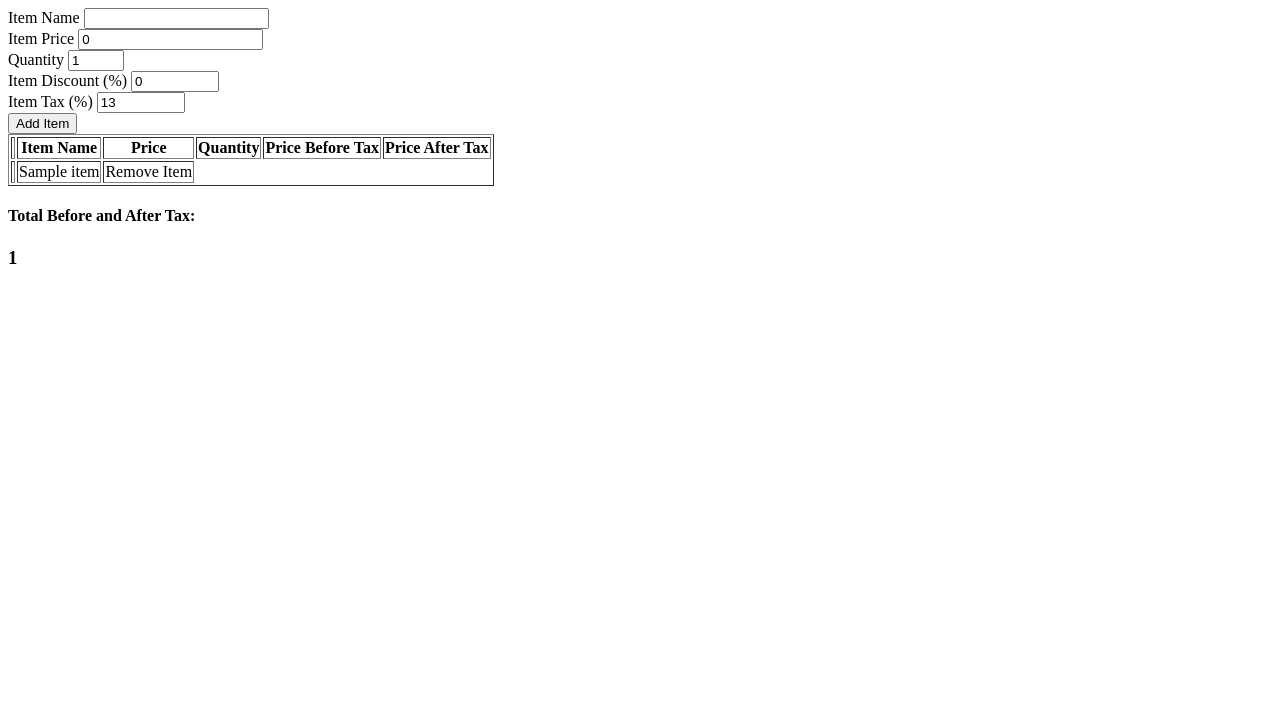
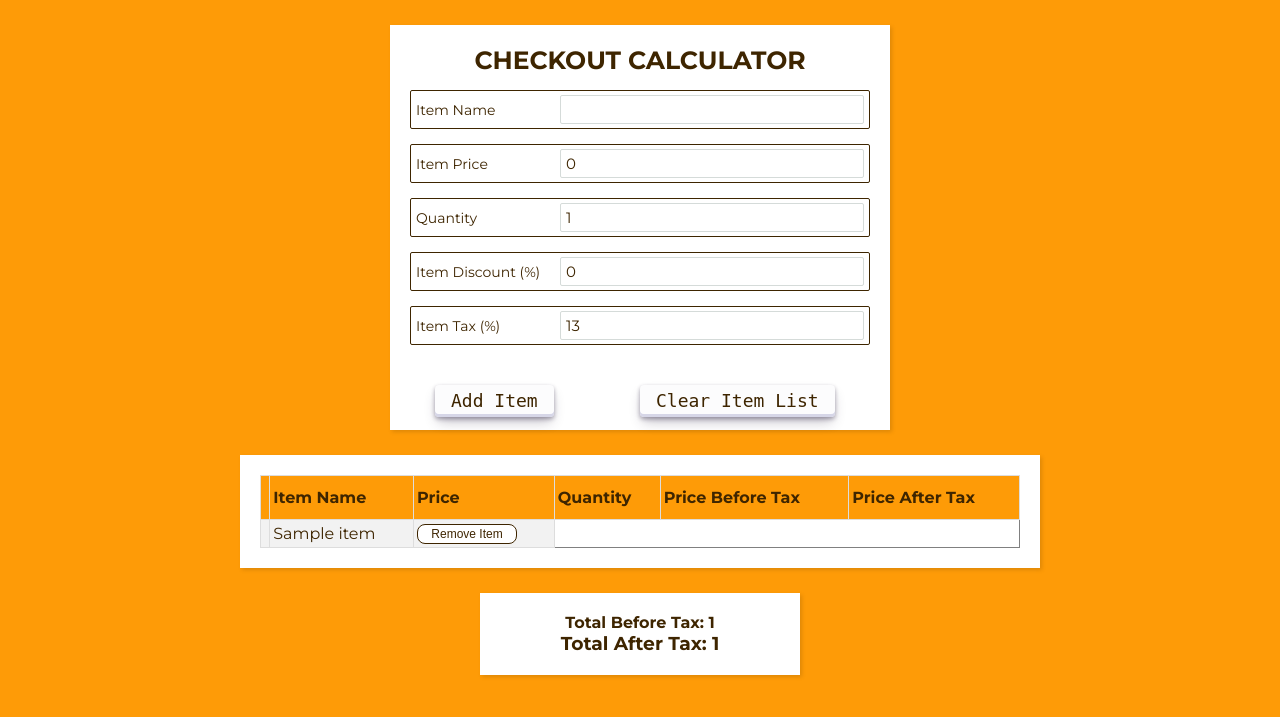
Before and after one commit to csc301-fall-2022/assignment-2-101-agamjot-saini, a Flask app: template app/templates/checkout.html in a window 1280 px wide. Shown: the top 717 px of the page. Run offline with Flask 2, Linux system fonts and the light colour scheme; the template is opened without the code that fills it: most values are stand-ins (such as "Sample title", 1, 10 or a date in 2020).

Commit message:
Rough Demo Version of app completed

```diff
--- a/app/server.py
+++ b/app/server.py
@@ -24,7 +24,7 @@ def Calculate():
         discount = float(request.form.get("discount"))
         tax = float(request.form.get("tax"))
 
-        item_cost_before_tax = quantity*round(( price - (price)*(discount/100) ), 2 )
+        item_cost_before_tax = round(quantity*round(( price - (price)*(discount/100) ), 2 ), 2)
         item_cost_after_tax = round(item_cost_before_tax * (1 + (tax/100)), 2)
 
         # global before_tax
@@ -61,29 +61,42 @@ def Calculate():
 
         # item_list.append(before_tax)
         # item_list.append(after_tax)
+        return render_template('checkout.html', info=item_list, total_bill=(round(before_tax, 2), round(after_tax, 2)))
 
     # item_list_index = len(item_list)
 
-    # if i >= 5:
-    return render_template('checkout.html', info=item_list, total_bill=(before_tax, after_tax))
+    return render_template('checkout.html', info=item_list, total_bill=(round(before_tax, 2), round(after_tax, 2)))
     # else:
     #     return render_template('checkout.html')
 
-# @app.route('/remove', methods=['POST', 'GET'])
-# def removeItem(i):
-#     bt = item_list[i].quantity*round(( item_list[i].price - (item_list[i].price)*(item_list[i].discount/100) ), 2 )
-#     at = round(bt * (1 + (item_list[i].tax/100)), 2)
-#     before_tax -= bt
-#     aftertax -= at
-#     item_list.pop(i)
+@app.route('/remove', methods=['POST', 'GET'])
+def removeItem(i):
+    if request.method=='POST' and request.form:
+        global item_list
+        bt = item_list[i].quantity*round(( item_list[i].price - (item_list[i].price)*(item_list[i].discount/100) ), 2 )
+        at = round(bt * (1 + (item_list[i].tax/100)), 2)
+        global before_tax
+        before_tax -= bt
+        global after_tax
+        after_tax -= at
+        item_list.pop(i)
+    return render_template('checkout.html', total_bill=(before_tax, after_tax), info=item_list)
+
 
 #     return render_template('checkout.html', info=item_list, total_bill=(before_tax, after_tax))
-# @app.route('/total', methods=['POST', 'GET'])
-# def calculateTotal():
-#     # total = []
-#     # total.append(before_tax)
-#     # total.append(after_tax)
-#     return render_template('checkout.html', total_bill=(before_tax, after_tax), info=item_list)
+@app.route('/reset', methods=['POST', 'GET'])
+def clear():
+    global item_list
+    item_list = []
+
+    global before_tax
+    before_tax = 0.0
+    global after_tax
+    after_tax = 0.0
+
+    global i
+    i = 0
+    return render_template('checkout.html', total_bill=(before_tax, after_tax), info=item_list)
 
 
 
--- /dev/null
+++ b/app/static/style.css
@@ -0,0 +1,271 @@
+@import url('https://fonts.googleapis.com/css?family=Montserrat:400,700&display=swap');
+
+*{
+  margin: 0;
+  padding: 0;
+  box-sizing: border-box;
+  font-family: 'Montserrat', sans-serif;
+}
+body{
+  background: #fe9b07;
+  padding: 0 10px;
+}
+.wrapper{
+  max-width: 500px;
+  width: 100%;
+  background: #fff;
+  margin: 25px auto;
+  box-shadow: 2px 2px 4px rgba(0,0,0,0.125);
+  padding: 20px;
+}
+
+.wrapper2{
+    max-width: 800px;
+    width: 100%;
+    background: #fff;
+    margin: 25px auto;
+    box-shadow: 2px 2px 4px rgba(0,0,0,0.125);
+    padding: 20px;
+}
+
+.wrapper3{
+    max-width: 320px;
+    width: 100%;
+    color: rgb(62, 37, 0);
+    background: #fff;
+    margin: 25px auto;
+    box-shadow: 2px 2px 4px rgba(0,0,0,0.125);
+    padding: 20px;
+}
+
+
+/* some code taken from: https://www.w3schools.com/css/tryit.asp?filename=trycss_table_fancy */
+.list {
+  font-family: 'Montserrat', sans-serif;
+  border-collapse: collapse;
+  width: 100%;
+}
+
+.list td, .list th {
+  border: 1px solid #ddd;
+  padding: 3px;
+  color: rgb(62, 37, 0);
+
+}
+
+.list tr:nth-child(even){background-color: #f2f2f2;   color: rgb(62, 37, 0);}
+
+.list tr:hover {background-color: #ddd;   color: rgb(62, 37, 0);}
+
+.list th {
+  padding-top: 12px;
+  padding-bottom: 12px;
+  text-align: left;
+  background-color: #fe9b07;
+  color: rgb(62, 37, 0);
+}
+
+.wrapper .title{
+  font-size: 25px;
+  font-weight: 700;
+  margin-bottom: 15px;
+  color: rgb(62, 37, 0);
+  text-transform: uppercase;
+  text-align: center;
+}
+
+.wrapper .form{
+  width: 100%;
+}
+
+.wrapper .form .inputfield{
+  margin-bottom: 15px;
+  display: flex;
+  align-items: center;
+}
+
+.wrapper .form .inputfield label{
+   width: 200px;
+   color: rgb(62, 37, 0);
+   margin-right: 10px;
+   font-size: 14px;
+}
+
+.wrapper .form .inputfield .input,
+.wrapper .form .inputfield {
+  width: 100%;
+  outline: none;
+  border: 1px solid #d5dbd9;
+  font-size: 15px;
+  color: rgb(62, 37, 0);
+  padding: 4px 5px;
+  border-radius: 2px;
+  transition: all 0.3s ease;
+}
+
+.wrapper .form .inputfield .custom_select{
+  position: relative;
+  width: 100%;
+  height: 37px;
+}
+
+.wrapper .form .inputfield .custom_select:before{
+  content: "";
+  position: absolute;
+  top: 12px;
+  right: 10px;
+  border: 8px solid;
+  border-color: #d5dbd9 transparent transparent transparent;
+  pointer-events: none;
+}
+
+.wrapper .form .inputfield .custom_select select{
+  -webkit-appearance: none;
+  -moz-appearance:   none;
+  appearance:        none;
+  outline: none;
+  width: 100%;
+  height: 100%;
+  border: 0px;
+  padding: 4px 5px;
+  font-size: 15px;
+  border: 1px solid #d5dbd9;
+  border-radius: 3px;
+}
+
+
+.wrapper .form .inputfield .input:focus,
+.wrapper .form .inputfield,
+.wrapper .form .inputfield .custom_select select:focus{
+  border: 1px solid rgb(62, 37, 0);
+}
+
+.wrapper .form .inputfield p{
+   font-size: 14px;
+   color: #757575;
+}
+
+
+.wrapper .form .inputfield:last-child{
+  margin-bottom: 0;
+}
+
+@media (max-width:420px) {
+  .wrapper .form .inputfield{
+    flex-direction: column;
+    align-items: flex-start;
+  }
+  .wrapper .form .inputfield label{
+    margin-bottom: 5px;
+  }
+  .wrapper .form .inputfield.terms{
+    flex-direction: row;
+  }
+}
+
+.container {
+    padding-top: 0%;
+    padding: 25px;
+}
+
+.child {
+    width: 50%;
+    float: left;
+    padding: 0px;
+}
+
+.center {
+    text-align: center;
+}
+
+.left {
+    text-align: left;
+}
+
+.right {
+    text-align: right;
+}
+
+
+/* Button 30 By Algolia -- from https://getcssscan.com/css-buttons-examples */
+/* CSS */
+.wrapper .form .button-30 {
+  align-items: center;
+  appearance: none;
+  background-color: #FCFCFD;
+  border-radius: 4px;
+  border-width: 0;
+  box-shadow: rgba(45, 35, 66, 0.4) 0 2px 4px,rgba(45, 35, 66, 0.3) 0 7px 13px -3px,#D6D6E7 0 -3px 0 inset;
+  box-sizing: border-box;
+  color: rgb(62, 37, 0);
+  cursor: pointer;
+  display: inline-flex;
+  font-family: "JetBrains Mono",monospace;
+  height: 32px;
+  justify-content: center;
+  line-height: 1;
+  list-style: none;
+  overflow: hidden;
+  padding-left: 16px;
+  padding-right: 16px;
+  position: relative;
+  text-align: left;
+  text-decoration: none;
+  transition: box-shadow .15s,transform .15s;
+  user-select: none;
+  -webkit-user-select: none;
+  touch-action: manipulation;
+  white-space: nowrap;
+  will-change: box-shadow,transform;
+  font-size: 18px;
+}
+
+.wrapper .form .button-30:focus {
+  box-shadow: #D6D6E7 0 0 0 1.5px inset, rgba(45, 35, 66, 0.4) 0 2px 4px, rgba(45, 35, 66, 0.3) 0 7px 13px -3px, #D6D6E7 0 -3px 0 inset;
+}
+
+.wrapper .form .button-30:hover {
+  box-shadow: rgba(45, 35, 66, 0.4) 0 4px 8px, rgba(45, 35, 66, 0.3) 0 7px 13px -3px, #D6D6E7 0 -3px 0 inset;
+  transform: translateY(-2px);
+}
+
+.wrapper .form .button-30:active {
+  box-shadow: #D6D6E7 0 3px 7px inset;
+  transform: translateY(2px);
+}
+
+
+/* Button 13  from https://getcssscan.com/css-buttons-examples */
+/* CSS */
+.button-13 {
+  background-color: #fff;
+  border: 1px solid rgb(62, 37, 0);
+  border-radius: 8px;
+  /* box-shadow: rgba(213, 217, 217, .5) 0 2px 5px 0; */
+  box-sizing: border-box;
+  color: rgb(62, 37, 0);
+  cursor: pointer;
+  display: inline-block;
+  font-family: "Amazon Ember",sans-serif;
+  font-size: 12px;
+  line-height: 18px;
+  padding: 0 5px 0 5px;
+  position: relative;
+  text-align: center;
+  text-decoration: none;
+  user-select: none;
+  -webkit-user-select: none;
+  touch-action: manipulation;
+  vertical-align: middle;
+  width: 100px;
+}
+
+.button-13:hover {
+  background-color: #f7fafa;
+}
+
+.button-13:focus {
+  border-color: #008296;
+  box-shadow: rgba(213, 217, 217, .5) 0 2px 5px 0;
+  outline: 0;
+}
--- a/app/templates/checkout.html
+++ b/app/templates/checkout.html
@@ -1,38 +1,64 @@
 <!DOCTYPE html>
 <html lang="en">
 <head>
+
     <meta charset="UTF-8">
     <meta http-equiv="X-UA-Compatible" content="IE=edge">
     <meta name="viewport" content="width=device-width, initial-scale=1.0">
-    <title>Document</title>
+    <title>Checkout Calculator</title>
+    <link rel="stylesheet" href="/static/style.css"/>
+
 </head>
+
 <body>
+    <div class="wrapper">
+        <div>
+        <div class="title">Checkout Calculator</div>
+            <form class="form" action="/" method="POST">
 
-    <form action="/" method="POST">
-        Item Name
-        <input type="text" required name="name" maxlength="20"><br>
+                <div class="inputfield">
+                <label>Item Name</label>
+                <input class="input" type="text" required autocomplete="off" name="name" maxlength="20"><br>
+                </div>
 
-        Item Price
-        <input type="number" required name="price" min="0" value="0" step="0.01"><br>
+                <div class="inputfield">
+                <label>Item Price</label>
+                <input class="input" type="number" required name="price" min="0" max="1000000" value="0" step="0.01"><br>
+                </div>
 
-        Quantity
-        <input type="number" required name="quantity" min="1" max="50" value="1"><br>
+                <div class="inputfield">
+                <label>Quantity</label>
+                <input class="input" type="number" required name="quantity" min="1" max="50" value="1"><br>
+                </div>
 
-        Item Discount (%)
-        <input type="number" required name="discount" min="0" max="100" value="0" step="0.01"><br>
+                <div class="inputfield">
+                <label>Item Discount (%)</label>
+                <input class="input" type="number" required name="discount" min="0" max="100" value="0" step="0.01"><br>
+                </div>
 
-        Item Tax (%)
-        <input type="number" required name="tax" min="0" max="100" value="13" step="0.01"><br>
+                <div class="inputfield">
+                <label>Item Tax (%)</label>
+                <input class="input" type="number" required name="tax" min="0" max="100" value="13" step="0.01"><br>
+                </div>
 
-        <button type="submit" value="submit">Add Item</button>
+                <div class="container">
+                    <div class="child">
+                    <button class="button-30" role="button" type="submit" value="submit">Add Item</button>
+                    </div>
+                    <div class="child"action="/reset" method="POST">
+                        <!-- <button type="submit" >Calculate Total</button><br> -->
+                        <button class="button-30" type="submit" value="submit" onclick="window.location.href='{{ url_for( 'clear') }}';">Clear Item List</button>
+                    </div>
+                </div>
 
             </form>
+        </div>
+    </div>
 
 
+    <div class="wrapper2">
 
-    <div>
-
-        <table id="table" border="1">
+        <table id="table" class="list" border="1" >
             <tr>
                 <th></th>
                 <th>Item Name</th>
@@ -51,11 +77,18 @@
 
                         {% endfor %}
                     </td>
-                <td input type="button" onclick="removeItem(this.parentNode.rowIndex)">Remove Item</td>
-                <!-- <td input type="button" onclick="ExecPythonCommand('this.parentNode.rowIndex)">Remove Item</td> -->
+
+                    <td>
+                        <!-- <form action="/remove" method="POST">
+                            <button type="submit" value="submit" onclick="removeItem(this.parentNode.parentNode.parentNode.rowIndex)">Remove Item</button>
+                        </form> -->
+                        <button class="button-13" type="submit" value="submit" onclick="removeItem(this.parentNode.parentNode.rowIndex)">Remove Item</button>
+
+                    </td>
 
                 </tr>
             {% endfor %}
+
         </table>
 
         <script type="text/javascript">
@@ -63,24 +96,18 @@
                 // REMOVE THIS ROW'S LIST FROM *item_list* IN SERVER.PY?
                 // i is row index, so i can be used to index into item_list
                 // and REMOVE that list from item_list
+
                 document.getElementById('table').deleteRow(i)
             }
         </script>
 
     </div>
 
-    <div action="/total" method="POST">
-        <!-- <button type="submit" >Calculate Total</button><br> -->
-        <h4>Total Before and After Tax:</h4>
-        <h3>{{total_bill}}</h3>
+    <div class="wrapper3" action="/" method="POST">
+
+        <h4 class="center">Total Before Tax: {{total_bill[0]}}</h4>
+        <h3 class="center">Total After Tax: {{total_bill[1]}}</h3>
     </div>
-
-<!-- FOR ITEM IN INFO (THE ITEM LIST), LIST THE ITEM -->
-
-
-
-
-
 
 
 </body>
```
Lines whose indentation alone changed are shown as unchanged.
